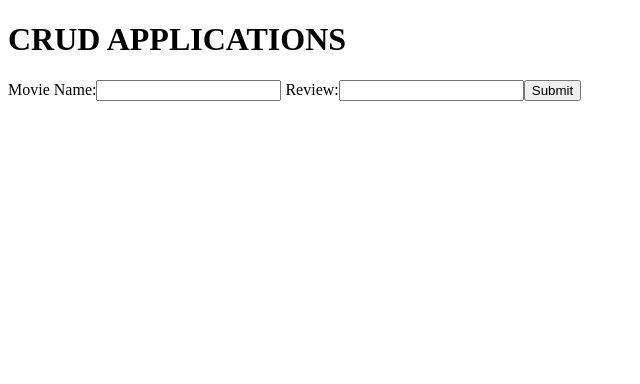
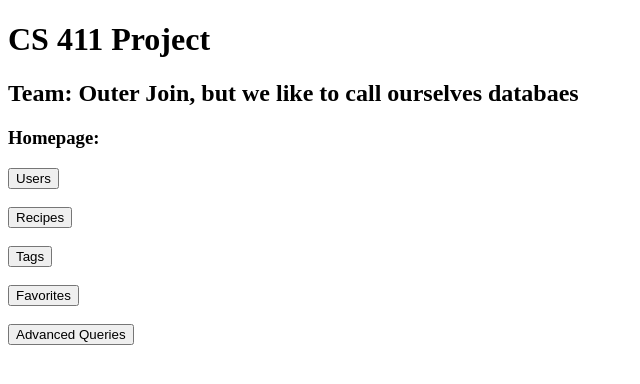
Before and after one commit to sahithimuthyala/reciplease, a React (Create React App) app in the folder reciplease/: page / in a window 1280 px wide. Shown: the top 384 px of the page, without its empty margins (0-640 px from the left). Built offline with nearby package versions, Linux system fonts and the light colour scheme.

Commit message:
Finish homepage

```diff
--- a/reciplease/src/App.js
+++ b/reciplease/src/App.js
@@ -5,18 +5,24 @@ import Axios from 'axios';
 function App() {
   return (
     <div className="App">
-      <h1>CRUD APPLICATIONS</h1>
+      <h1>CS 411 Project</h1>
+      <h2>Team: Outer Join, but we like to call ourselves databaes</h2>
 
       <div className="form">
-        <label> Movie Name:</label>
-        <input type="text" name="movieName" />
-        <label> Review:</label>
-        <input type="text" name="Review" />
-
-        <button> Submit</button>
-
-
-
+        <h3> Homepage:</h3>
+        <button> Users</button>
+        <br/>
+        <br/>
+        <button> Recipes</button>
+        <br/>
+        <br/>
+        <button> Tags</button>
+        <br/>
+        <br/>
+        <button> Favorites</button>
+        <br/>
+        <br/>
+        <button> Advanced Queries</button>
       </div>
 
     </div>
```
